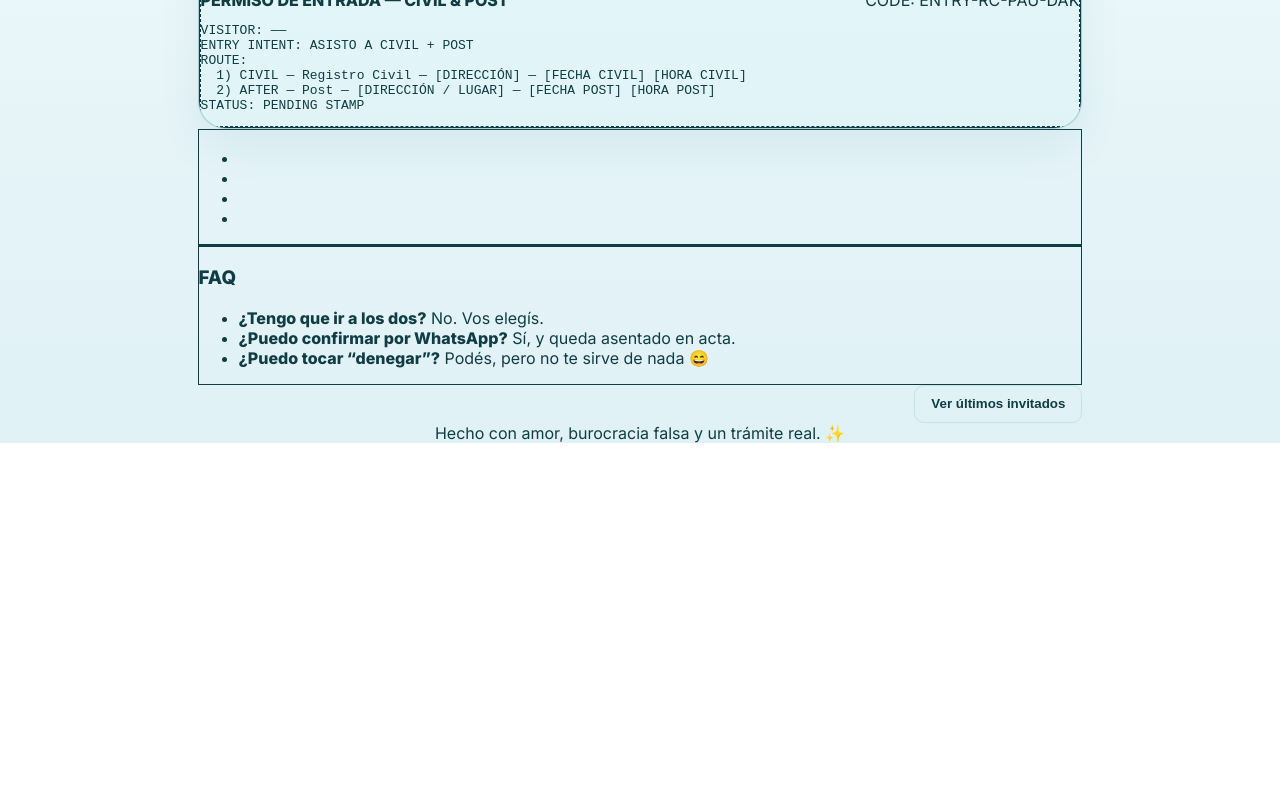
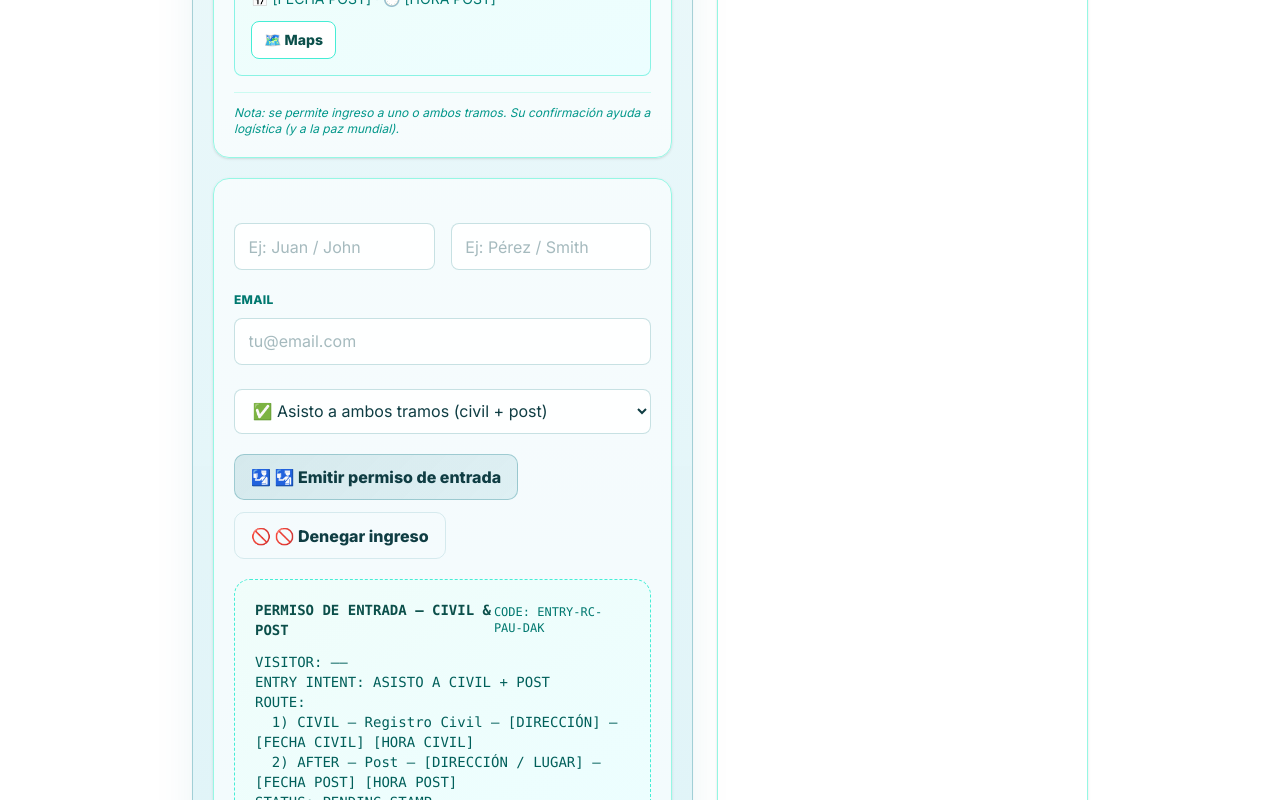
Before and after one commit to paupuentes919/wedding, a Vue app: page / in a window 1280 px wide. Shown: the part 1000-1800 px from the top of the page. Before the commit the page ends 1443 px from the top, so only its background shows below. Built offline with nearby package versions, Linux system fonts and the light colour scheme.

Commit message:
tailwind

```diff
--- a/src/lib/supabase.js
+++ b/src/lib/supabase.js
@@ -24,20 +24,3 @@ export async function saveGuest(firstName, lastName, email, attendance) {
     return { success: false, error: error.message || String(error) }
   }
 }
-
-// Función para recuperar últimos guests
-export async function fetchGuests(limit = 10) {
-  try {
-    const { data, error } = await supabase
-      .from('guests')
-      .select('*')
-      .order('created_at', { ascending: false })
-      .limit(limit)
-
-    if (error) throw error
-    return { success: true, data }
-  } catch (error) {
-    console.error('Error al leer guests:', error)
-    return { success: false, error: error.message }
-  }
-}
--- a/src/style.css
+++ b/src/style.css
@@ -1,6 +1,7 @@
 @tailwind base;
 @tailwind components;
 @tailwind utilities;
+@import "tailwindcss";
 
 :root{
 	--bg: #F0FAFB;
--- a/src/views/Home.vue
+++ b/src/views/Home.vue
@@ -297,8 +297,6 @@
           </div>
         </section>
 
-        <!-- SIDE -->
-        <aside>
         <div
           class="bg-white/60 border border-teal-200 rounded-2xl p-5 mb-5 shadow-sm"
         >
@@ -334,16 +332,7 @@
             <li v-html="copy.f3"></li>
           </ul>
         </div>
-        </aside>
       </div>
-
-      <!-- Quick guests panel (debug) -->
-      <GuestsPanel
-        :guests="guests"
-        :loadingGuests="loadingGuests"
-        @load="loadGuests"
-      />
-
       <footer class="mt-8 text-center text-sm text-teal-700 font-medium">
         {{ copy.foot }}
       </footer>
@@ -356,7 +345,7 @@
 <script setup>
 import { ref, computed, watch } from "vue";
 import emailjs from "@emailjs/browser";
-import { saveGuest, fetchGuests } from "../lib/supabase";
+import { saveGuest } from "../lib/supabase";
 import TopBar from "../components/TopBar.vue";
 import GuestsPanel from "../components/GuestsPanel.vue";
 
@@ -604,25 +593,8 @@ async function issue() {
       stampShown.value = false;
       approved.value = false;
       // refresh local list
-      loadGuests();
     }, 2000);
   }, 40);
-}
-
-async function loadGuests() {
-  loadingGuests.value = true;
-  const res = await fetchGuests(8);
-  loadingGuests.value = false;
-  if (!res.success) {
-    console.error("Error fetching guests:", res.error);
-    showToast(
-      lang.value === "es"
-        ? `Error al leer invitados: ${res.error}`
-        : `Read error: ${res.error}`,
-    );
-    return;
-  }
-  guests.value = res.data || [];
 }
 
 function deny() {
```
Lines whose indentation alone changed are shown as unchanged.
